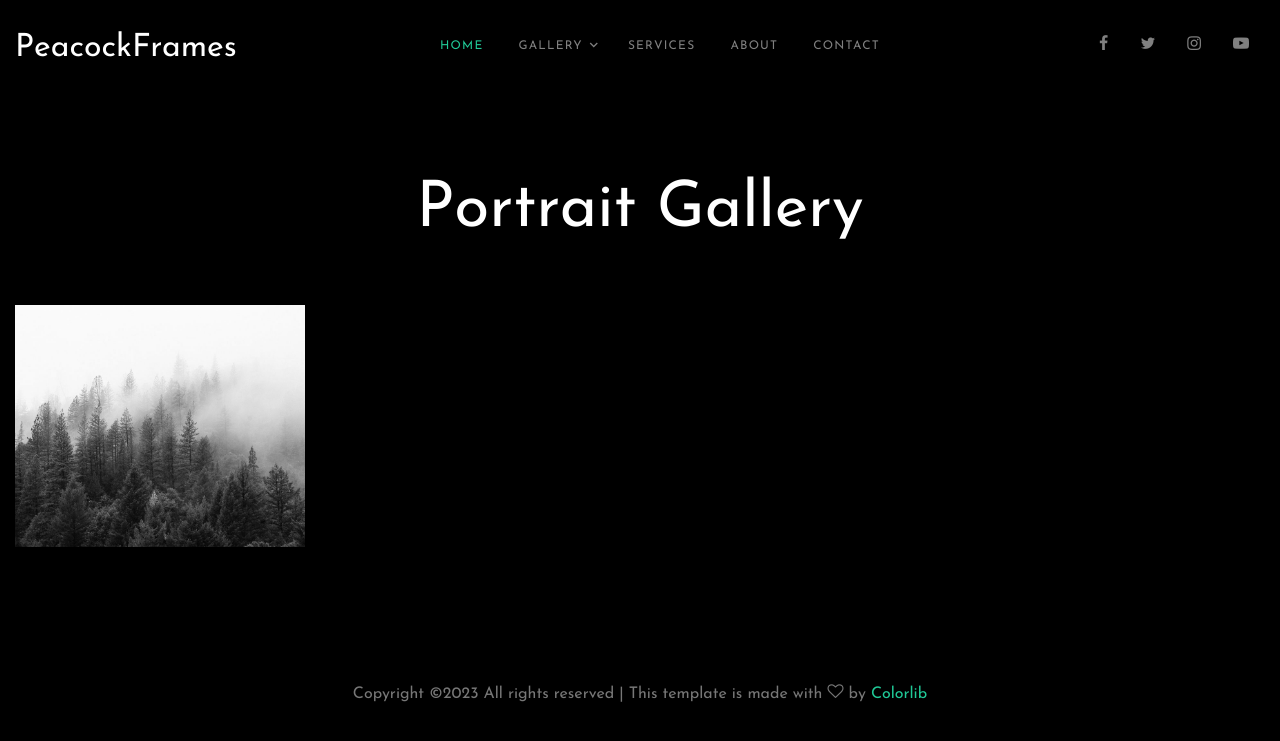
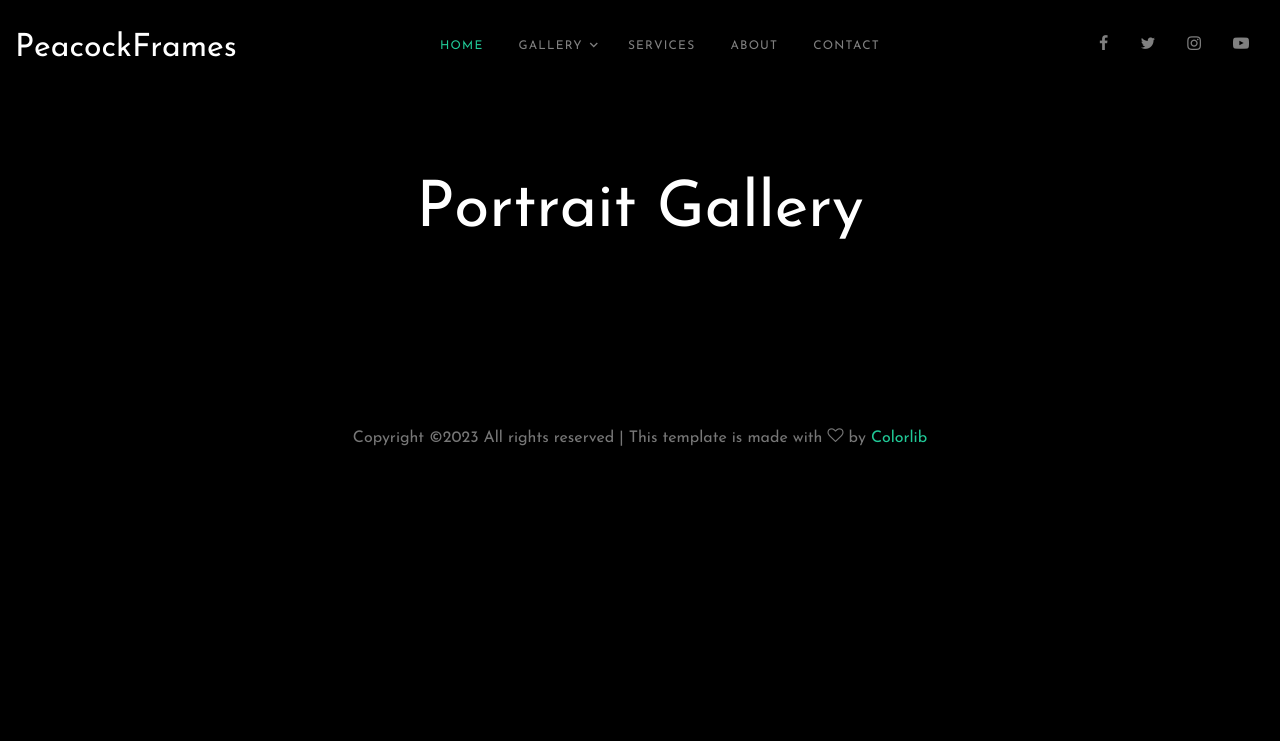
Before and after one commit to dhanyacm/peacockframes, a Jekyll site: the page built from portrait.html, in a window 1280 px wide. Shown: the top 741 px of the page. Built offline with Jekyll 4.4.1, drawn with Linux system fonts in a browser that asks for light colours; some web fonts are replaced.

Commit message:
Update portrait.html

```diff
--- a/portrait.html
+++ b/portrait.html
@@ -5,8 +5,6 @@ title: Portraits
 id: portrait
 frontpage: false
 ---
-
-
 
 <div class="site-section"  data-aos="fade">
       <div class="container-fluid">
@@ -23,16 +21,11 @@ frontpage: false
 
         </div>
 
-          <div class="row" id="lightgallery">
-          <div class="col-sm-6 col-md-4 col-lg-3 col-xl-3 item" data-aos="fade" data-src="images/big-images/nature_big_1.jpg" data-sub-html="<h4>Fading Light</h4><p>Lorem ipsum dolor sit amet, consectetur adipisicing elit. Dolor doloremque hic excepturi fugit, sunt impedit fuga tempora, ad amet aliquid?</p>">
-            <a href="#"><img src="images/nature_small_1.jpg" alt="IMage" class="img-fluid"></a>
-          </div>
 
   <ul id="imageList">
         <!-- Images and descriptions will be added here -->
     </ul>
 
-        </div>
       </div>
     </div>
 
```
